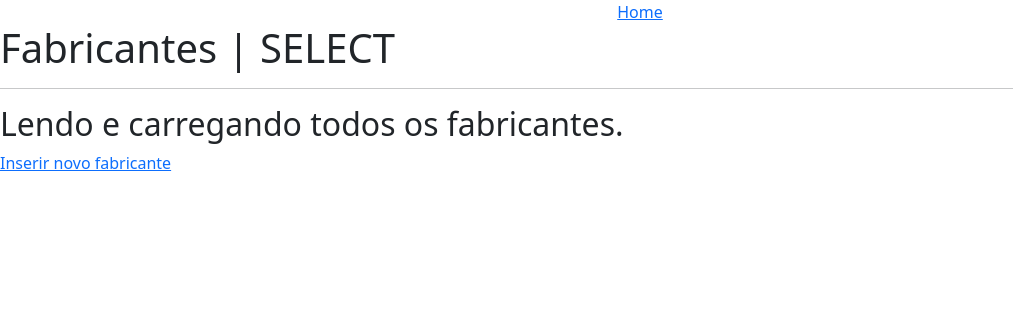
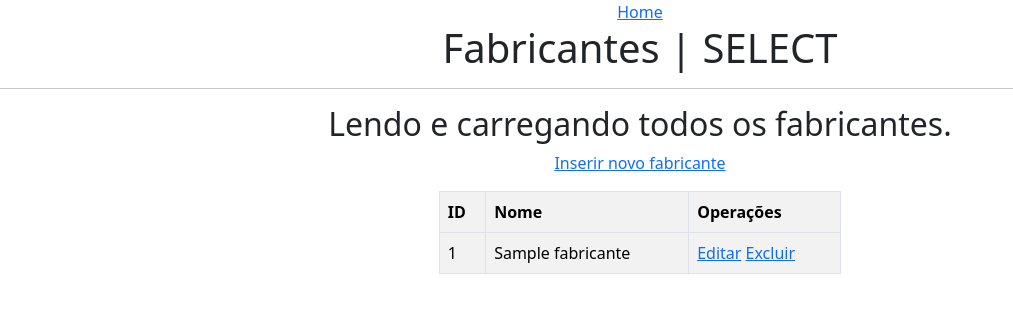
Before and after one commit to viniciusmbarbosa/exemplo-crud-php, a PHP site: page /fabricantes/visualizar.php in a window 1280 px wide. Shown: the top 324 px of the page, without its empty margins (0-1013 px from the left). Run offline with PHP 8.4, Linux system fonts and the light colour scheme; tables that the repository leaves empty or names only in its code hold one stand-in row (values such as "Sample post").

Commit message:
Trazendo informações do SQL
Trazendo as informações do banco para uma tabela HTML

```diff
--- a/fabricantes/visualizar.php
+++ b/fabricantes/visualizar.php
@@ -1,3 +1,13 @@
+<?php
+require_once "../src/funcoes-fabricantes.php";
+
+/* Guardando o retorno/resultado da função lerFabricantes */
+$listaDeFabricantes = lerFabricantes($conexao);
+?>
+
+
+
+
 <!DOCTYPE html>
 <html lang="pt-br">
 <head>
@@ -14,11 +24,37 @@
         <a href="/fabricantes/visualizar.php">Home</a>
     </nav>
     </header>
-    <h1>Fabricantes | SELECT </h1>
-    <hr>
-    <h2>Lendo e carregando todos os fabricantes.</h2>
+    <div class="text-center">
+        <h1>Fabricantes | SELECT </h1>
+        <hr>
+        <h2>Lendo e carregando todos os fabricantes.</h2>
+        <p><a href="inserir.php">Inserir novo fabricante</a>
+    </div></p>
 
-    <p><a href="inserir.php">Inserir novo fabricante</a></p>
+    <div class="col-4 container">
+        <table class="table table-bordered table-striped table-hover">
+            <tr >
+                <th>ID</th>
+                <th>Nome</th>
+                <th>Operações</th>
+            </tr>
+            <?php
+            foreach ($listaDeFabricantes as $listaDeFabricante){
+            ?>
+            <tbody>
+                <tr>
+
+                    <td><?=$listaDeFabricante['id']?></td>
+                    <td><?=$listaDeFabricante['nome']?></td>
+                    <td>
+                        <a href="#">Editar</a>
+                        <a href="#">Excluir</a>
+                    </td>
+                    <?php } ?>
+                </tr>
+            </tbody>
+        </table>
+    </div>
 
 </body>
 </html>
--- a/src/funcoes-fabricantes.php
+++ b/src/funcoes-fabricantes.php
@@ -30,5 +30,5 @@ function lerFabricantes(PDO $conexao){
 
 // Teste
 $dados = lerFabricantes($conexao);
-var_dump($dados);
+
 ?>
```
